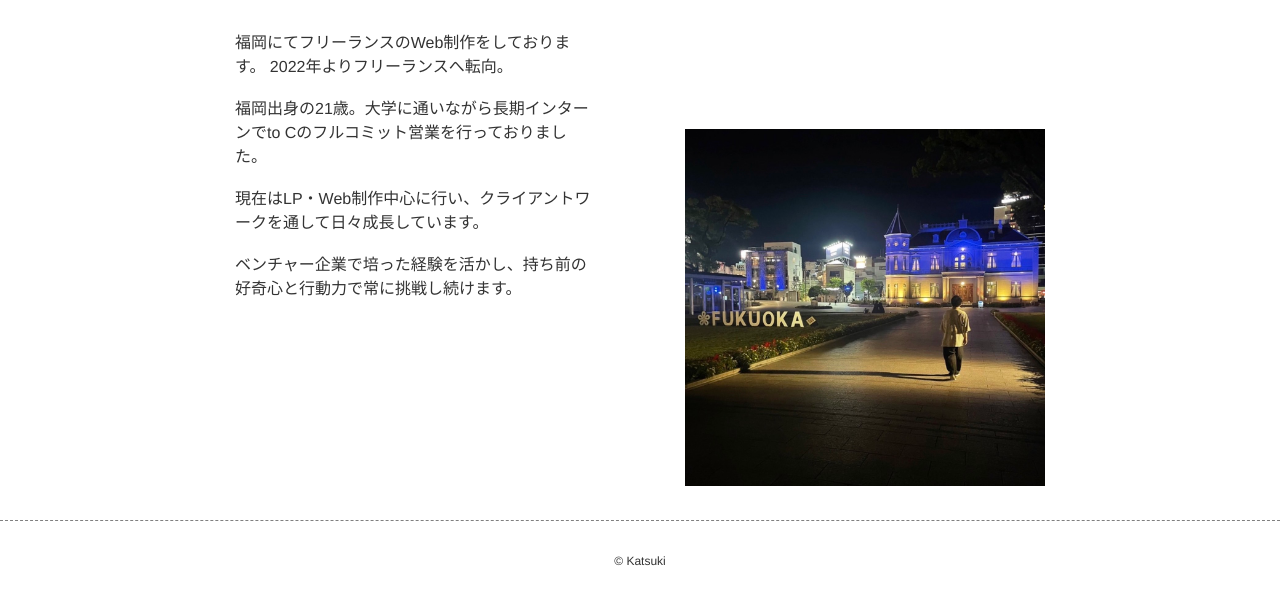
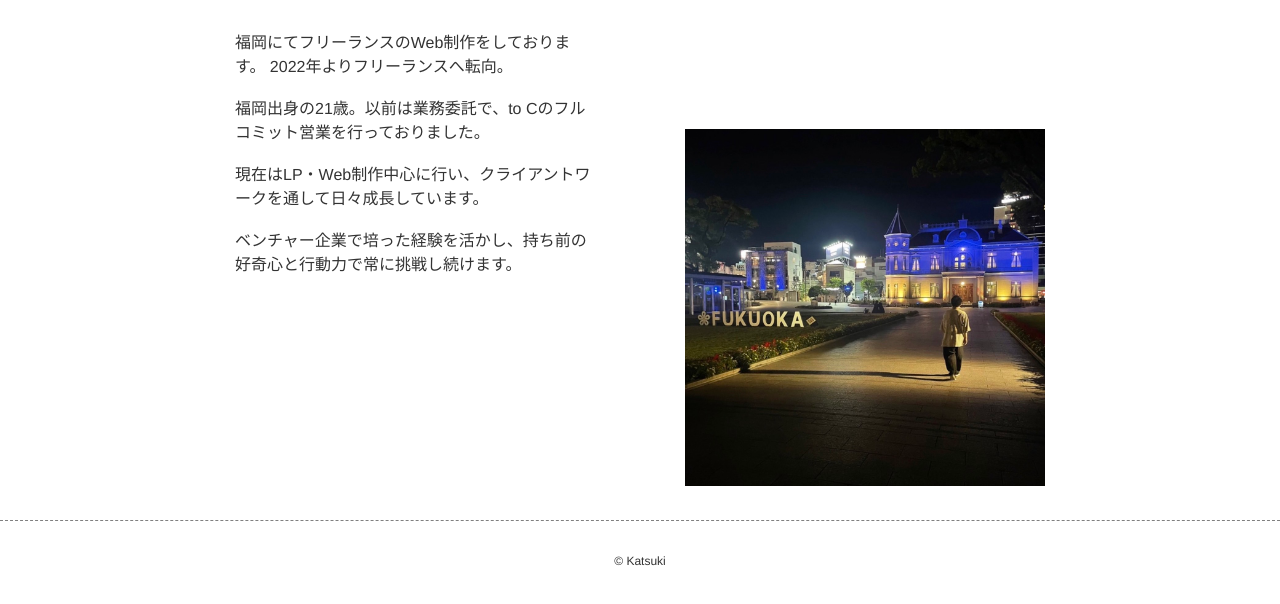
Before and after one commit to Katsuki-n/About, a plain HTML site: page index.html in a window 1280 px wide. Shown: the part 158-762 px from the top of the page. Drawn offline with Linux system fonts and the light colour scheme.

Commit message:
Update index.html

```diff
--- a/index.html
+++ b/index.html
@@ -28,7 +28,7 @@
             <div class="main-1">
             <p>福岡にてフリーランスのWeb制作をしております。
                 2022年よりフリーランスへ転向。</p><br>
-            <p>福岡出身の21歳。大学に通いながら長期インターンでto Cのフルコミット営業を行っておりました。<br><br>現在はLP・Web制作中心に行い、クライアントワークを通して日々成長しています。<br><br>
+            <p>福岡出身の21歳。以前は業務委託で、to Cのフルコミット営業を行っておりました。<br><br>現在はLP・Web制作中心に行い、クライアントワークを通して日々成長しています。<br><br>
             ベンチャー企業で培った経験を活かし、持ち前の好奇心と行動力で常に挑戦し続けます。</p>
         </div>
             <div class="main-1"><img src="img/S__49659921.jpg"></div>
```
